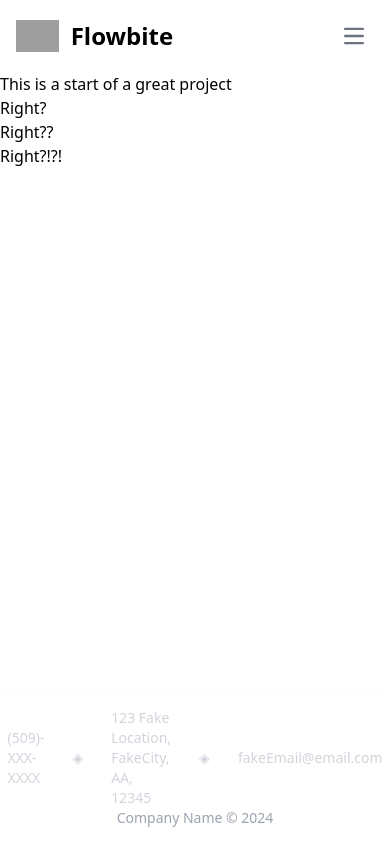
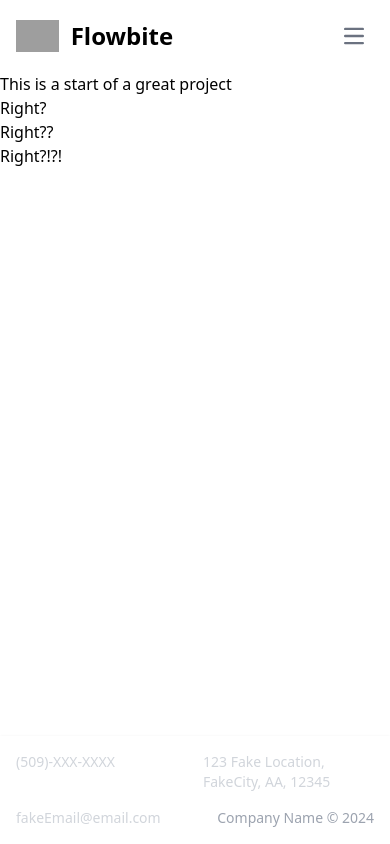
Before and after one commit to Mlie23/Vue3ProjectBase, a Vue app: page /dashboard in a window 390 px wide. Built offline with nearby package versions, Linux system fonts and the light colour scheme; grey boxes are pictures that could not be loaded.

Commit message:
Updated footer to be more responsive

```diff
--- a/src/components/FooterComponent.vue
+++ b/src/components/FooterComponent.vue
@@ -1,20 +1,16 @@
 <template>
-    <footer class="bg-white shadow dark:bg-gray-800">
-        <div class="w-full p-4">
-            <div class="flex justify-center items-center">
-                <div class="text-sm text-gray-300 px-4"> {{ companyInfo.phoneNum }} </div>
-                <div class="text-sm text-gray-300 px-3">◈</div>
-                <div class="text-sm text-gray-300 px-4"> {{ companyInfo.address }} </div>
-                <div class="text-sm text-gray-300 px-3">◈</div>
-                <div class="text-sm text-gray-300 px-4">
-                    <a :href= mailTo> {{ companyInfo.email }} </a>
-                </div>
-            </div>
-            <div class="flex justify-center">
-                <span class="text-sm text-gray-400">{{ companyInfo.name }} © 2024</span>
-            </div>
+  <footer class="bg-white shadow dark:bg-gray-800">
+    <div class="w-full p-4 flex justify-center items-center">
+      <div class="grid gap-4 grid-cols-2 place-content-between lg:place-items-center lg:grid-cols-3">
+        <div class="text-sm text-gray-300 place-self-start lg:place-self-center">{{ companyInfo.phoneNum }}</div>
+        <div class="text-sm text-gray-300 place-self-end lg:place-self-center">{{ companyInfo.address }}</div>
+        <div class="text-sm text-gray-300 place-self-start lg:place-self-center">
+          <a :href="mailTo"> {{ companyInfo.email }} </a>
         </div>
-    </footer>
+        <div class="text-sm text-gray-400 col-span-1 place-self-end lg:col-span-3 lg:place-self-center">{{ companyInfo.name }} © 2024</div>
+      </div>
+    </div>
+  </footer>
 </template>
 
 <script setup>
```
